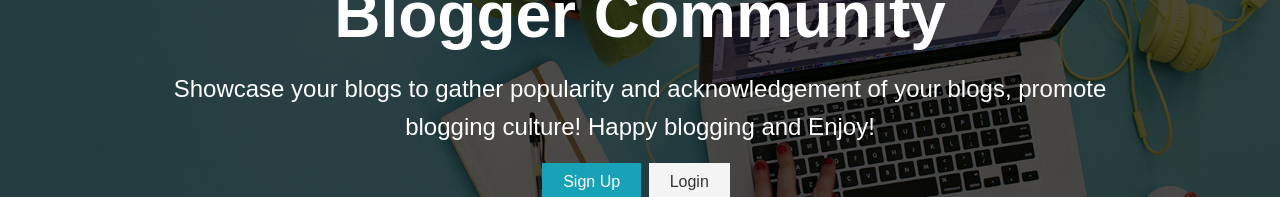
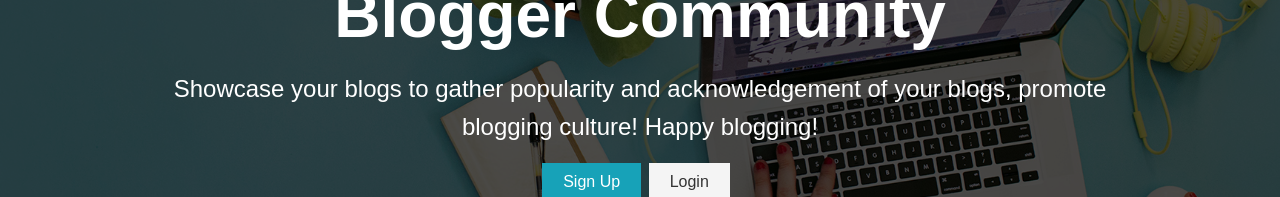
Before and after one commit to Chitra120/BlogIt, a React (Create React App) app in the folder client/: page / in a window 1280 px wide. Shown: the part 311-508 px from the top of the page. Built offline with nearby package versions, Linux system fonts and the light colour scheme; no server answers; the HTML template or start-up script is replaced by a standard one.

Commit message:
CD testing

```diff
--- a/client/src/components/layout/Landing.js
+++ b/client/src/components/layout/Landing.js
@@ -15,7 +15,7 @@ const Landing = ({ isAuthenticated }) => {
           <h1 className='x-large'>Blogger Community</h1>
           <p className='lead'>
             Showcase your blogs to gather popularity and acknowledgement of your
-            blogs, promote blogging culture! Happy blogging and Enjoy!
+            blogs, promote blogging culture! Happy blogging!
           </p>
           <div className='buttons'>
             <Link to='/register' className='btn btn-primary'>
```
